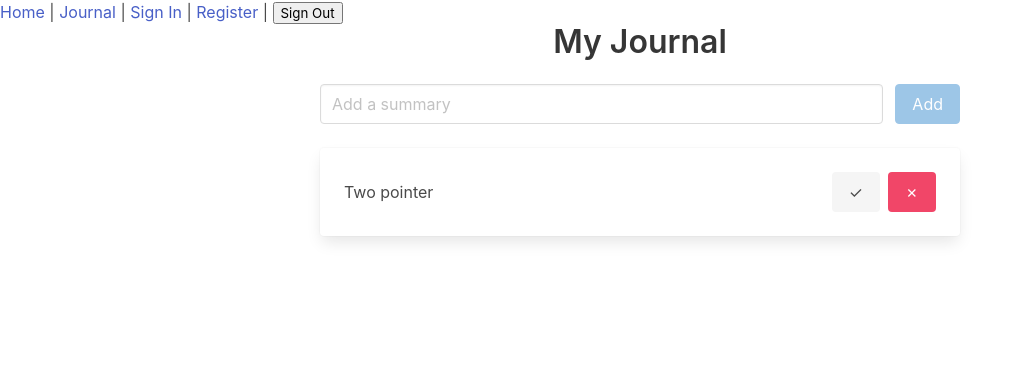
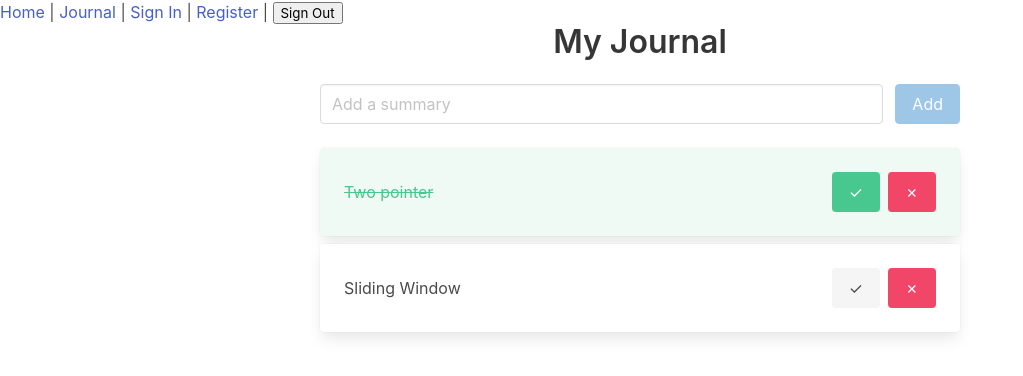
Before and after one commit to shayonghoshroy/elite-code, a Vue app in the folder vue-elitecode/: page /journal in a window 1280 px wide. Shown: the top 376 px of the page, without its empty margins (0-1023 px from the left). Built offline with nearby package versions, Linux system fonts and the light colour scheme; no server answers; sample sign-in values are in the browser's storage.

Commit message:
mark journal entry done

```diff
--- a/vue-elitecode/src/views/Journal.vue
+++ b/vue-elitecode/src/views/Journal.vue
@@ -20,15 +20,22 @@
         <div
         v-for="entry in entries"
         class="card mb-2"
+        :class = "{ 'has-background-success-light' : entry.isDone }"
         >
             <div class="card-content">
                 <div class="content">
                     <div class="columns is-mobile is-vcentered">
-                        <div class="column">
+                        <div
+                            class="column"
+                            :class="{ 'has-text-success line-through' : entry.isDone }"
+                        >
                             {{ entry.content }}
                         </div>
                         <div class="column is-5 has-text-right">
-                            <button class="button is-light">
+                            <button
+                                :class = "entry.isDone ? 'button is-success' : 'button is-light'"
+                                @click="toggleIsDone(entry.id)"
+                            >
                                 &check;
                             </button>
                             <button @click="deleteEntry(entry.id)" class="button is-danger ml-2">
@@ -52,6 +59,11 @@ const entries = ref([
     {
         id: 1,
         content: "Two pointer",
+        isDone: true
+    },
+    {
+        id: 2,
+        content: "Sliding Window",
         isDone: false
     }
 ]);
@@ -67,6 +79,12 @@ const addEntry = () => {
     newEntryContent.value = "";
 };
 
+//toggle the isDone property
+const toggleIsDone = (id) => {
+    const entry = entries.value.find((entry) => entry.id === id);
+    entry.isDone = !entry.isDone;
+};
+
 // delete todo
 const deleteEntry = (id) => {
     entries.value = entries.value.filter((entry) => entry.id !== id);
@@ -78,4 +96,7 @@ const deleteEntry = (id) => {
         margin: 0 auto;
         width: 50%;
     }
+    .line-through {
+        text-decoration: line-through;
+    }
 </style>
```
